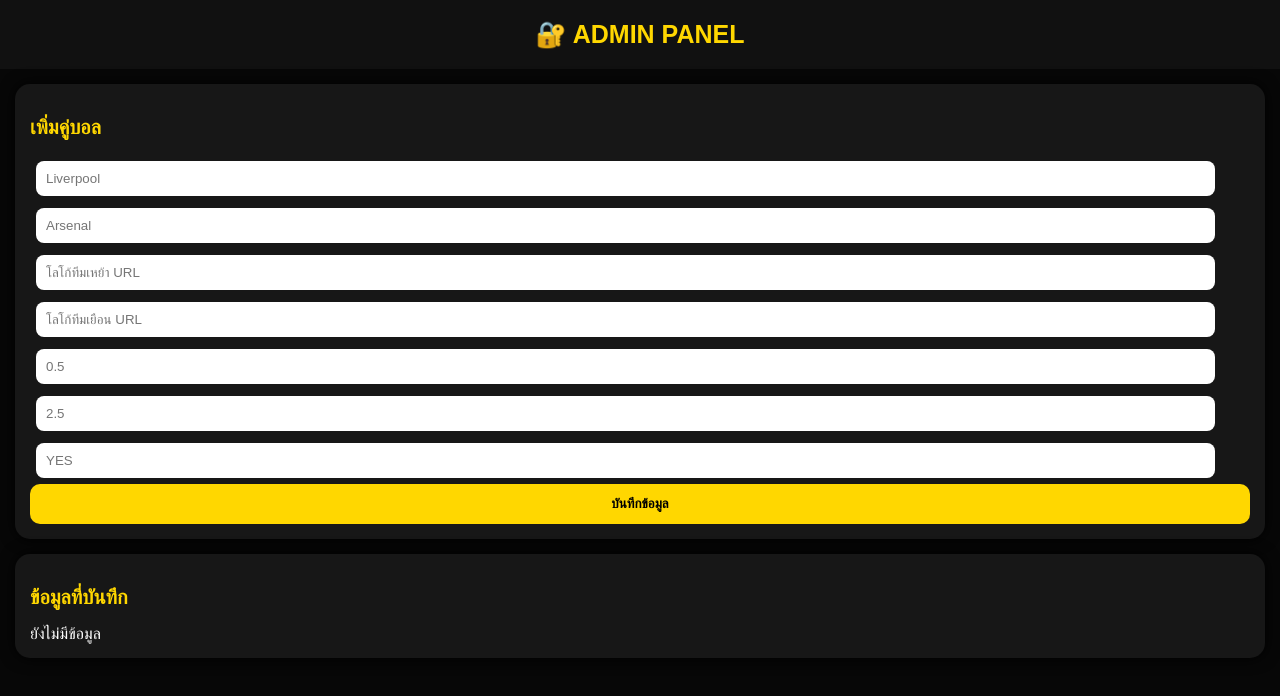
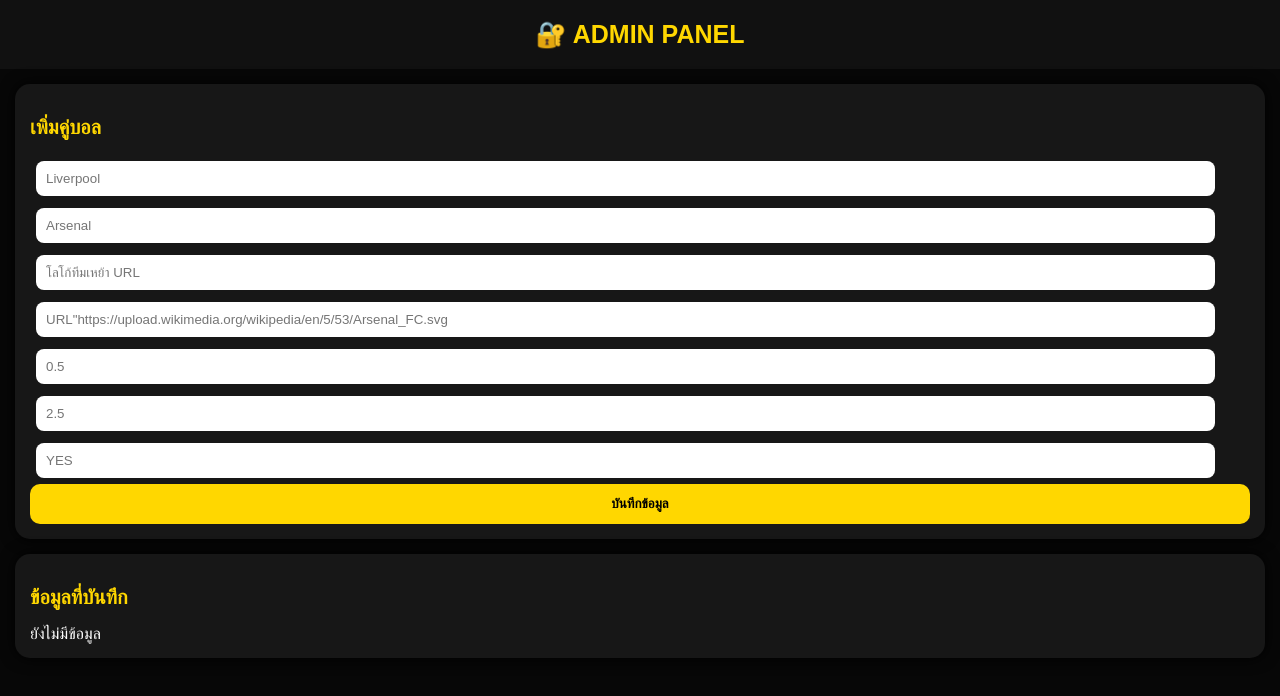
Before and after one commit to ballbb55555-collab/ai-football-predictor, a plain HTML site: page admin.html in a window 1280 px wide. Drawn offline with Linux system fonts and the light colour scheme.

Commit message:
Update admin.html

```diff
--- a/admin.html
+++ b/admin.html
@@ -26,7 +26,7 @@
 
 <input id="logo1" placeholder="โลโก้ทีมเหย้า URL">
 
-<input id="logo2" placeholder="โลโก้ทีมเยือน URL">
+<input id="logo2" placeholder=URL"https://upload.wikimedia.org/wikipedia/en/5/53/Arsenal_FC.svg>
 
 
 <input id="odds" placeholder=0.5>
```
